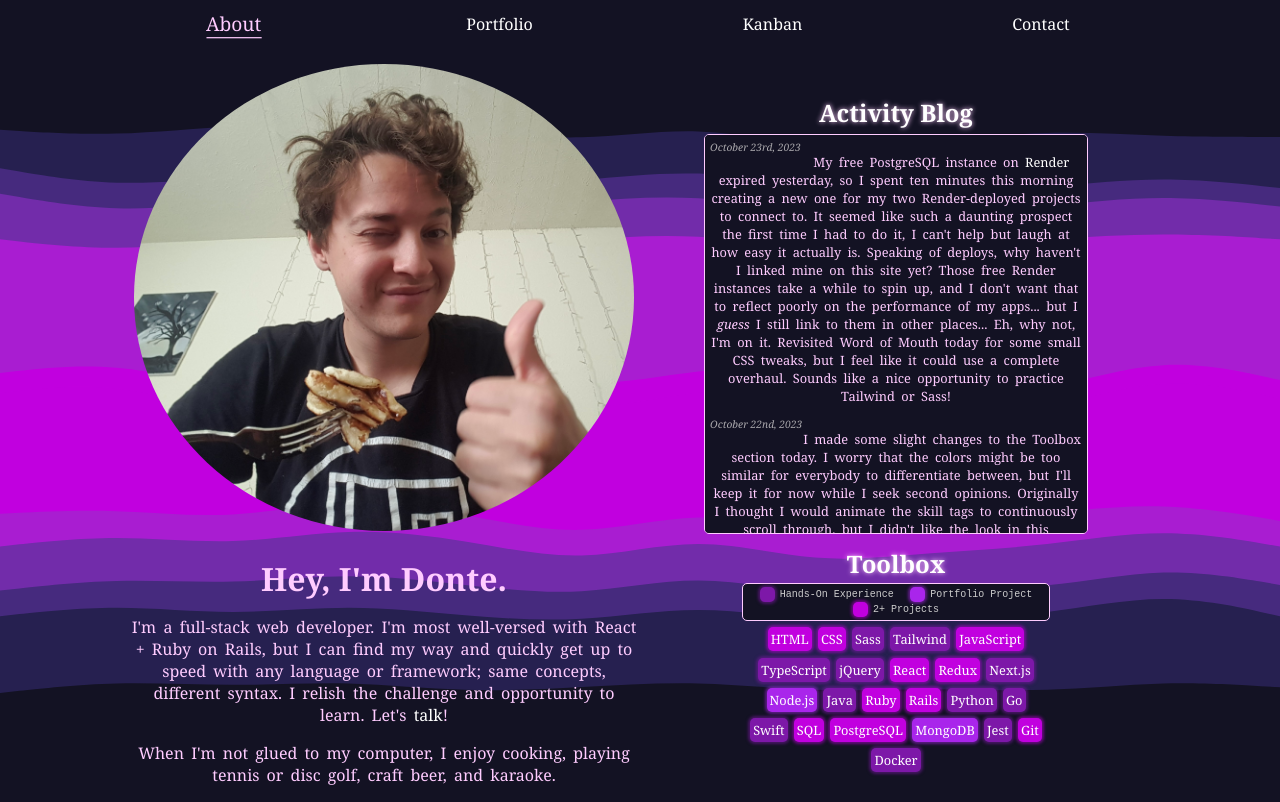
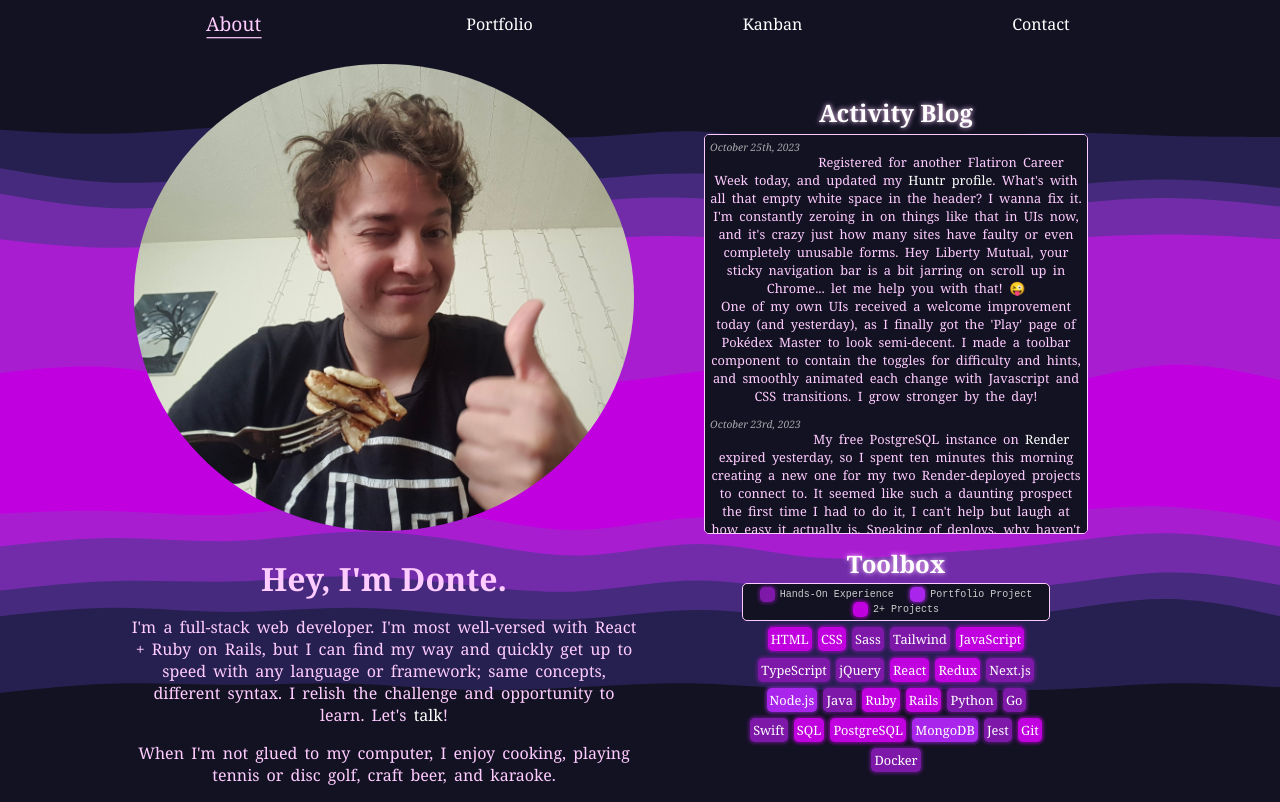
Before and after one commit to dawnteigh/dawnteigh.github.io, a React (Create React App) app: page /#/ in a window 1280 px wide. Built offline with nearby package versions, Linux system fonts and the light colour scheme.

Commit message:
10/25 entry

```diff
--- a/src/data/activity.js
+++ b/src/data/activity.js
@@ -1,4 +1,8 @@
 export const activity = [
+  {
+    date: "October 25th, 2023",
+    entry: `Registered for another Flatiron Career Week today, and updated my <a href="https://huntr.co/p/donte-ladatto">Huntr profile</a>. What's with all that empty white space in the header? I wanna fix it. I'm constantly zeroing in on things like that in UIs now, and it's crazy just how many sites have faulty or even completely unusable forms. Hey Liberty Mutual, your sticky navigation bar is a bit jarring on scroll up in Chrome... let me help you with that! 😜<br /> One of my own UIs received a welcome improvement today (and yesterday), as I finally got the 'Play' page of Pokédex Master to look semi-decent. I made a toolbar component to contain the toggles for difficulty and hints, and smoothly animated each change with Javascript and CSS transitions. I grow stronger by the day!`
+  },
   {
     date: "October 23rd, 2023",
     entry: `My free PostgreSQL instance on <a href="https://render.com/" target="_blank">Render</a> expired yesterday, so I spent ten minutes this morning creating a new one for my two Render-deployed projects to connect to. It seemed like such a daunting prospect the first time I had to do it, I can't help but laugh at how easy it actually is. Speaking of deploys, why haven't I linked mine on this site yet? Those free Render instances take a while to spin up, and I don't want that to reflect poorly on the performance of my apps... but I <em>guess</em> I still link to them in other places... Eh, why not, I'm on it. Revisited Word of Mouth today for some small CSS tweaks, but I feel like it could use a complete overhaul. Sounds like a nice opportunity to practice Tailwind or Sass!`
```
